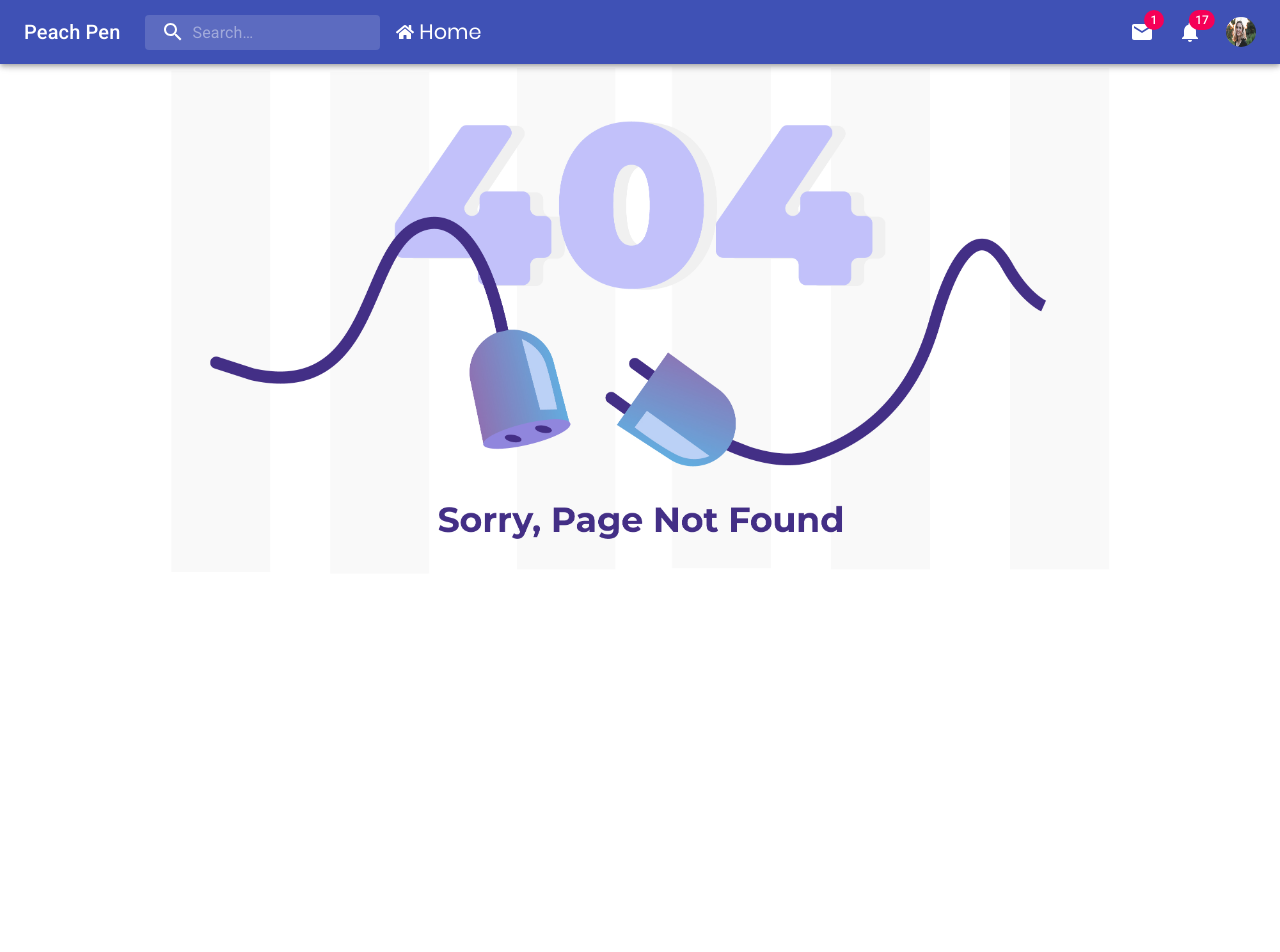
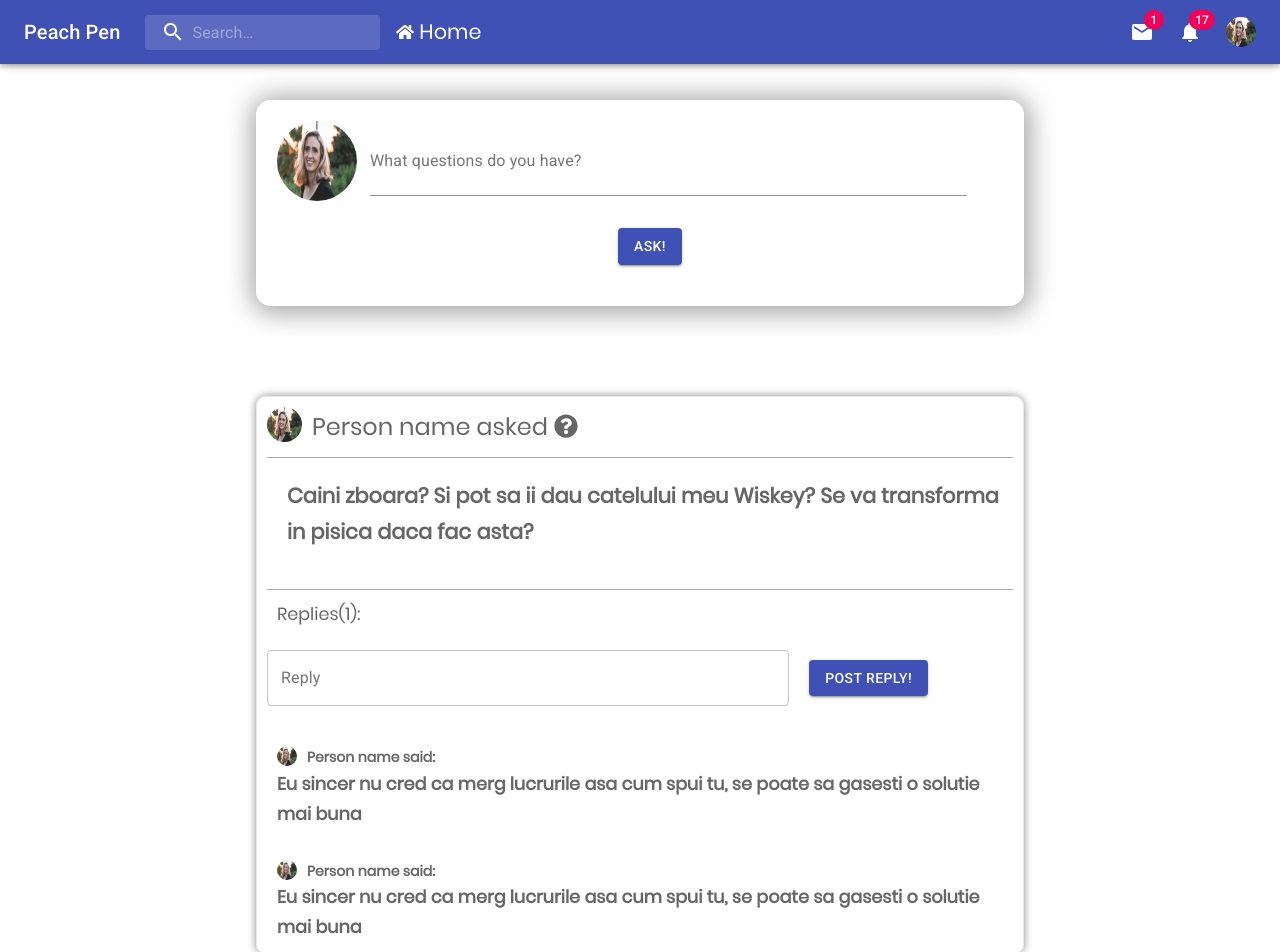
Before and after one commit to DanielS01ss/Social-Media-App, a React (Create React App) app: page /user/questions in a window 1280 px wide. Before the commit the page ends 800 px from the top, so only its background shows below. Built offline with nearby package versions, Linux system fonts and the light colour scheme; a web font is replaced by a local one.

Commit message:
Add question tab and add toggle like and comment functionality for main page

```diff
--- a/src/App.js
+++ b/src/App.js
@@ -12,6 +12,7 @@ import PageNotFound from './Components/PageNotFound.js';
 import Profile from "./Components/Profile.js";
 import About from "./Components/About.js";
 import Messages from "./Components/Messages.js";
+import Questions from "./Components/Questions.js"
 
 const UserRoutePages = ()=>{
   return(
@@ -19,6 +20,7 @@ const UserRoutePages = ()=>{
      <Route exact path="/user/messages" component={Messages}/>
      <Route exact path="/user/profile" component={Profile}/>
      <Route exact path='/user/feed' component={MainPage}/>
+     <Route exact path="/user/questions" component={Questions}/>
      <Route exact path="*" component={PageNotFound}/>
    </Switch>
 
--- a/src/Components/MainPage.js
+++ b/src/Components/MainPage.js
@@ -1,7 +1,6 @@
-import React ,{useEffect} from "react";
+import React ,{useEffect,useState} from "react";
 import "../Styles/mainPage.css";
 import { FontAwesomeIcon } from '@fortawesome/react-fontawesome';
-
 import {faCommentDots}  from '@fortawesome/free-solid-svg-icons';
 import {faVideo} from '@fortawesome/free-solid-svg-icons';
 import {faUserFriends} from '@fortawesome/free-solid-svg-icons';
@@ -37,6 +36,8 @@ const MainPage =()=>{
 
 const classes = useStyles();
 const [value, setValue] = React.useState('Controlled');
+const [toggleComments, setToggleComments] = useState(false);
+const [liked,setLiked] = useState(false);
 
 const handleChange = (event) => {
  setValue(event.target.value);
@@ -44,6 +45,14 @@ const handleChange = (event) => {
 
 const resFunc = ()=>{
 
+}
+
+const handleToggleComm = ()=>{
+  setToggleComments(!toggleComments);
+}
+
+const handleLike = ()=>{
+  setLiked(!liked);
 }
 
 useEffect(()=>{
@@ -126,8 +135,35 @@ Ut est illum discere appellantur, vel porro exerci no. Mei tamquam maiestatis ad
           <img src={Post} alt="post-image" className="post-image"/>
         </div>
          <div className="post-feedback-section">
-            <FontAwesomeIcon icon={faThumbsUp} className="icon-container like"/>
-            <FontAwesomeIcon icon={faComment} className="icon-container like"/>
+            <FontAwesomeIcon icon={faThumbsUp} style={{"cursor":"pointer"}} onClick={handleLike} className={liked? "icon-container like post-elem-clicked":"icon-container like" }/>
+            <FontAwesomeIcon icon={faComment} onClick={handleToggleComm} style={{"cursor":"pointer"}} className={toggleComments? "icon-container post-elem-clicked":"icon-container"}/>
+         </div>
+
+         <div className={toggleComments? "post-comment-section" : "post-comment-section not-display"}>
+
+            <TextField
+            id="outlined-multiline-static"
+            label="Add comment"
+            multiline
+            style={{width:"80%"}}
+            rows={2}
+            defaultValue=""
+             />
+             <Button variant="contained" className="btn btn-post" color="primary">
+               Post
+             </Button>
+             <div className="previous-comments">
+
+             <div className="card-reply">
+                 <div className="card-reply-header">
+                   <img src={Person} alt="person" className="person-avatar question-card-reply-person-image"/>
+                   <p className="card-reply-username">Person name said:</p>
+                 </div>
+                 <p className="card-reply-text-post">Eu sincer nu cred ca merg lucrurile asa cum spui tu, se poate sa gasesti o solutie mai buna</p>
+             </div>
+
+             </div>
+
          </div>
         </div>
      </div>
--- /dev/null
+++ b/src/Components/Questions.js
@@ -0,0 +1,96 @@
+import React from "react";
+import "../Styles/Questions.css";
+import Person from "../images/person.jpg";
+import { makeStyles } from '@material-ui/core/styles';
+import TextField from '@material-ui/core/TextField';
+import { FontAwesomeIcon } from '@fortawesome/react-fontawesome';
+import {faPhotoVideo} from '@fortawesome/free-solid-svg-icons';
+import {faTags} from '@fortawesome/free-solid-svg-icons';
+import Button from '@material-ui/core/Button';
+import {faLocationArrow} from '@fortawesome/free-solid-svg-icons';
+import {faQuestionCircle} from '@fortawesome/free-solid-svg-icons';
+
+
+const useStyles = makeStyles((theme) => ({
+  root: {
+    '& .MuiTextField-root': {
+      margin: theme.spacing(1),
+      width: '25ch',
+    },
+  },
+}));
+
+
+const Questions = ()=>{
+
+  const classes = useStyles();
+
+  return(
+    <div className="questions-container">
+      <div className="post-card questions-main-container">
+        <div className="form-container questions-form">
+       <div className="person-avatar-container">
+         <img src={Person} alt="person" className="person-avatar"/>
+       </div>
+
+        <form className={`${classes.root} text-input questions-form`} noValidate autoComplete="off">
+          <TextField
+           id="outlined-multiline-static"
+           label="What questions do you have?"
+           multiline
+           style={{width:"80%"}}
+           rows={2}
+           defaultValue=""
+           />
+        <div className="media-type-container">
+
+          <Button variant="contained" className="btn" color="primary">
+            Ask!
+          </Button>
+        </div>
+        </form>
+
+       </div>
+      </div>
+
+      <div className="questions-cards-container">
+        <div className="question-card-header">
+          <img src={Person} alt="person" className="person-avatar question-card-person-image"/>
+          <p className="question-person-name-header">Person name asked <FontAwesomeIcon icon={faQuestionCircle}/></p>
+        </div>
+        <div className="question-card-body">
+          <p className="question-text">Caini zboara? Si pot sa ii dau catelului meu Wiskey? Se va transforma in pisica daca fac asta?</p>
+        </div>
+        <div className="questions-replies-sections">
+          <p className="question-card-replies-title">Replies(1):</p>
+
+            <div className="questions-reply-container">
+              <TextField id="outlined-basic" label="Reply" variant="outlined" className="msg-input"/>
+              <Button variant="contained" className="btn question-btn-post-reply" color="primary">
+                Post Reply!
+              </Button>
+            </div>
+
+          <div className="card-reply">
+              <div className="card-reply-header">
+                <img src={Person} alt="person" className="person-avatar question-card-reply-person-image"/>
+                <p className="card-reply-username">Person name said:</p>
+              </div>
+              <p className="question-card-reply-text">Eu sincer nu cred ca merg lucrurile asa cum spui tu, se poate sa gasesti o solutie mai buna</p>
+          </div>
+
+          <div className="card-reply">
+              <div className="card-reply-header">
+                <img src={Person} alt="person" className="person-avatar question-card-reply-person-image"/>
+                <p className="card-reply-username">Person name said:</p>
+              </div>
+              <p className="question-card-reply-text">Eu sincer nu cred ca merg lucrurile asa cum spui tu, se poate sa gasesti o solutie mai buna</p>
+          </div>
+
+       </div>
+      </div>
+    </div>
+  )
+}
+
+export default Questions;
--- /dev/null
+++ b/src/Styles/Questions.css
@@ -0,0 +1,111 @@
+.questions-container{
+  padding-top: 80px;
+}
+
+.questions-cards-container{
+  margin-top: 90px;
+  margin-left: 20%;
+  border:1px solid #e8e8e8;
+  width: 60%;
+  padding:10px;
+  border-radius:10px;
+  -webkit-box-shadow: 0px 0px 9px 0px #878787;
+box-shadow: 0px 0px 9px 0px #878787;
+
+}
+
+.question-card-person-image{
+  width: 35px;
+  height: 35px;
+}
+
+.question-card-header{
+  display: flex;
+  border-bottom: 1px solid #adadad;
+  padding-bottom: 10px;
+}
+
+.question-person-name-header{
+   margin-left:10px;
+   font-size: 1.5rem;
+}
+
+.question-card-body{
+  margin-top:20px;
+  font-weight: bold;
+  margin-left: 20px;
+  margin-bottom: 40px;
+}
+
+.question-text{
+  font-size: 1.3rem;
+}
+
+.questions-replies-sections{
+  margin-top: 10px;
+  border-top: 1px solid #adadad;
+}
+
+.card-reply{
+  margin-left: 10px;
+  padding-top: 30px;
+}
+
+.question-card-replies-title{
+    margin-left:10px;
+    font-size: 1.1rem;
+    margin-top: 10px;
+}
+
+.question-card-reply-person-image{
+  width: 20px;
+  height: 20px;
+}
+
+.card-reply-header{
+  display: flex;
+  flex-direction: row;
+}
+
+.card-reply-username{
+
+  margin-left:10px;
+  font-weight: bold;
+}
+
+.question-card-reply-text{
+   font-size: 1.1rem;
+   font-weight: bold;
+}
+
+.questions-reply-container{
+  margin-top:20px;
+}
+
+.question-btn-post-reply{
+  margin-left: 20px !important;
+  margin-top:10px !important;
+}
+
+@media only screen and (min-width:1200px){
+  .questions-form{
+      width: 60%;
+  }
+}
+
+@media only screen and (max-width:1200px){
+  .questions-cards-container{
+    width: 73%;
+  }
+  .question-btn-post-reply{
+    margin-top: 0px !important;
+
+  }
+}
+
+@media only screen and (max-width:700px){
+  .questions-cards-container{
+    width: 85%;
+    margin-left:10%;
+  }
+}
--- a/src/Styles/mainPage.css
+++ b/src/Styles/mainPage.css
@@ -226,6 +226,30 @@
     justify-content: space-around;
 }
 
+.post-comment-section{
+  margin-top:30px;
+}
+
+.previous-comments{
+  margin-top:30px;
+}
+.btn-post{
+  margin-top:30px !important;
+  margin-left:10px !important;
+}
+
+.card-reply-text-post{
+  font-size: 1rem;
+}
+
+.post-elem-clicked{
+  color:blue;
+}
+
+.not-display{
+  display: none;
+}
+
 @media only screen and (max-width:1200px)
 {
 
```
